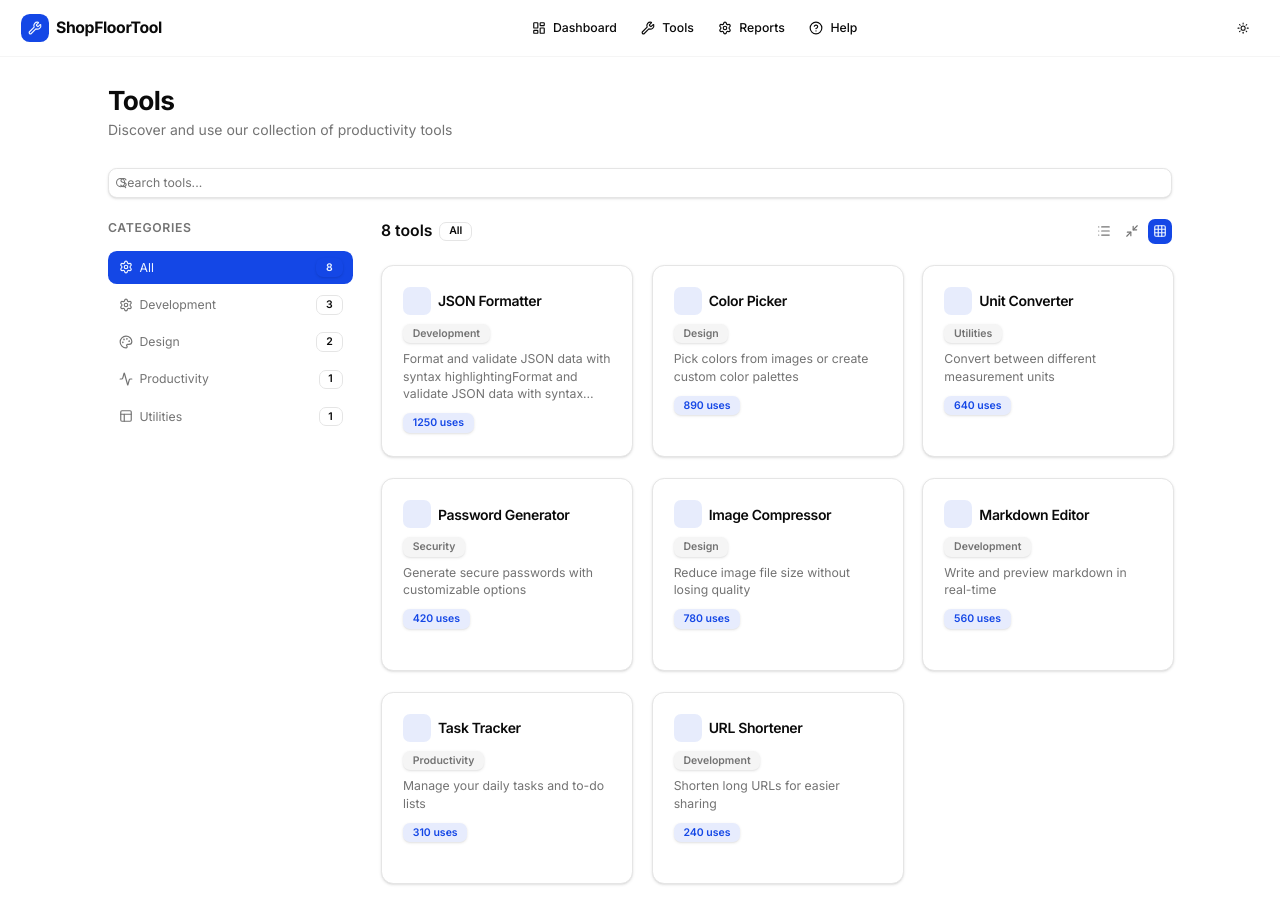
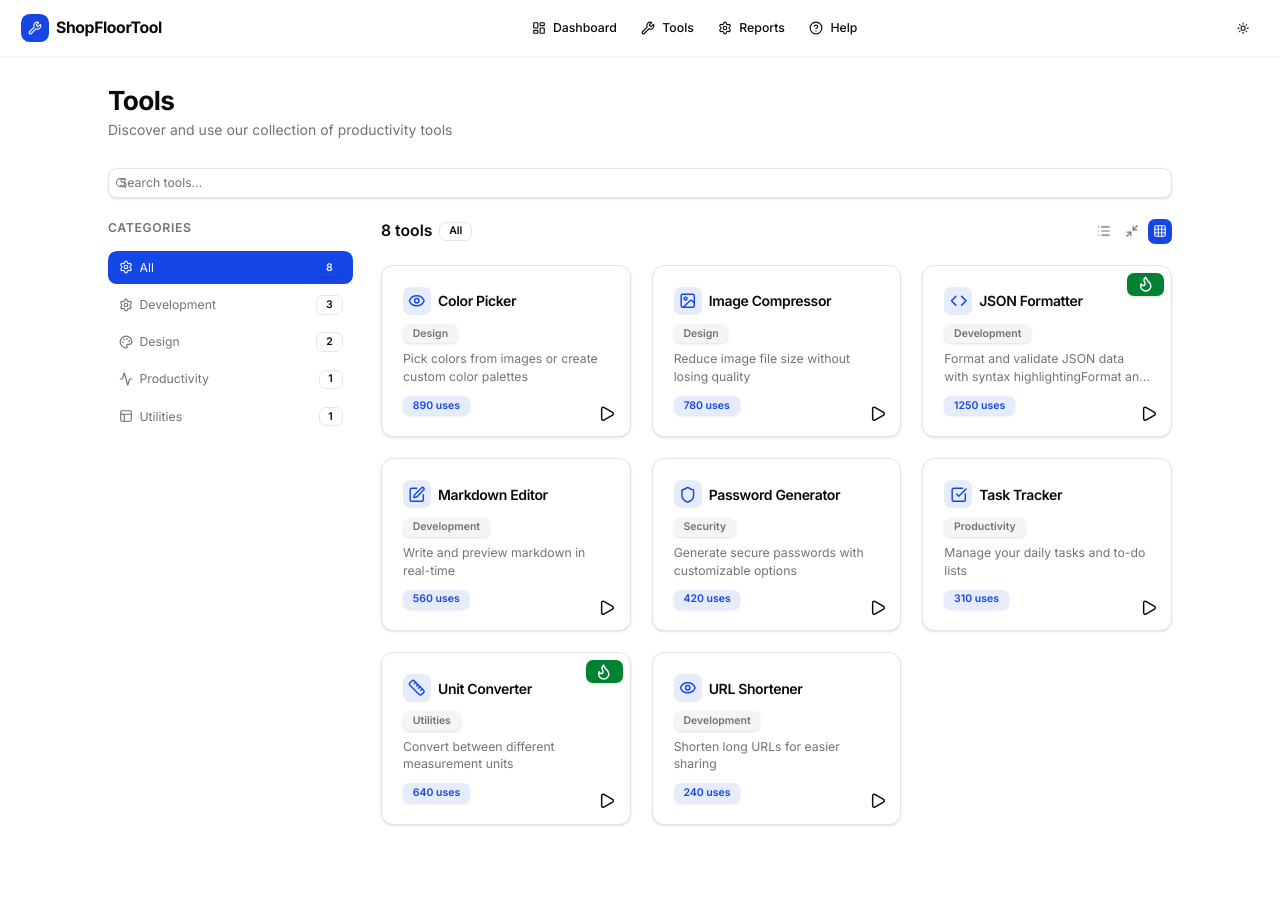
Before and after one commit to ssaisanthosh/shopfloortool, a Next.js app: page /tools in a window 1280 px wide. After the commit the page ends 857 px from the top, so only its background shows below. Built offline with nearby package versions, Linux system fonts and the light colour scheme.

Commit message:
tool card

```diff
--- a/app/tools/page.tsx
+++ b/app/tools/page.tsx
@@ -20,6 +20,9 @@ import {
   List,
   Minimize2,
   Grid,
+  SortDown,
+  LetterAZ,
+  TrendingUp,
 } from "lucide-react";
 
 interface CategoryItem {
@@ -40,6 +43,8 @@ export default function ToolsPage() {
   const [searchQuery, setSearchQuery] = useState("");
   const [selectedCategory, setSelectedCategory] = useState("All");
   const [gridLayout, setGridLayout] = useState<"1" | "2" | "3">("3");
+  const [sortBy, setSortBy] = useState<"name" | "usedCount">("name");
+  const [showSortOptions, setShowSortOptions] = useState(false);
 
   const filteredTools = useMemo(() => {
     let result = getToolsByCategory(selectedCategory);
@@ -52,8 +57,15 @@ export default function ToolsPage() {
           tool.category.toLowerCase().includes(query),
       );
     }
+    // Sort by the selected option
+    result.sort((a, b) => {
+      if (sortBy === "name") {
+        return a.name.localeCompare(b.name);
+      }
+      return b.usedCount - a.usedCount;
+    });
     return result;
-  }, [searchQuery, selectedCategory]);
+  }, [searchQuery, selectedCategory, sortBy]);
 
   const categoryCounts = useMemo(() => {
     const counts: Record<string, number> = { All: tools.length };
--- a/components/tools/tool-card.tsx
+++ b/components/tools/tool-card.tsx
@@ -1,48 +1,88 @@
-"use client";
+"use client"
 
-import Link from "next/link";
-import { Badge } from "@/components/ui/badge";
-import { Card, CardContent, CardFooter, CardHeader, CardTitle } from "@/components/ui/card";
-import { cn } from "@/lib/utils";
-import { Tool } from "@/components/tools/tools-data";
-import { LucideProps } from "lucide-react";
-import { createElement } from "react";
+import Link from "next/link"
+import { Badge } from "@/components/ui/badge"
+import {
+  Card,
+  CardContent,
+  CardFooter,
+  CardHeader,
+  CardTitle,
+} from "@/components/ui/card"
+import { cn } from "@/lib/utils"
+import { Tool } from "@/components/tools/tools-data"
+import {
+  Shield,
+  CheckSquare,
+  Code,
+  Edit,
+  Eye,
+  Flame,
+  Image,
+  Link2,
+  Ruler,
+  Play,
+  type LucideIcon,
+} from "lucide-react"
 
 interface ToolCardProps {
-  tool: Tool;
+  tool: Tool
+}
+
+// Map icon names from tools-data to lucide-react components
+const iconMap: Record<string, LucideIcon> = {
+  Eye,
+  Shield,
+  CheckSquare,
+  Code,
+  Edit,
+  Flame,
+  Image,
+  Link2,
+  Ruler,
 }
 
 export function ToolCard({ tool }: ToolCardProps) {
-  const IconComponent = createElement(tool.icon as any);
+  const IconComponent = iconMap[tool.icon] || Eye
 
   return (
     <Link href={`/tools/${tool.slug}`} className="group block">
       <Card
         className={cn(
-          "w-72 h-55 hover:border-primary/50 transition-all cursor-pointer",
+          "relative w-full cursor-pointer transition-all hover:border-primary/50"
         )}
       >
-        <CardHeader className="pb-3">
-          <div className="flex items-center justify-between mb-2">
+        {tool.new && (
+          <Badge
+            variant="new"
+            className="absolute top-2 right-2 z-10 flex items-center gap-1"
+          >
+            <Flame className="h-5 w-5" />
+          </Badge>
+        )}
+
+        <CardHeader className="pt-6 pb-3">
+          <div className="mb-2 flex items-center justify-between">
             <div className="flex items-center gap-2">
               <div className="flex h-8 w-8 items-center justify-center rounded-md bg-primary/10 text-primary">
-                {IconComponent}
+                <IconComponent className="h-5 w-5" />
               </div>
               <CardTitle className="text-base">{tool.name}</CardTitle>
             </div>
           </div>
           <div className="mb-2">
-             <Badge variant="category">{tool.category}</Badge>
+            <Badge variant="category">{tool.category}</Badge>
           </div>
 
-          <p className="text-sm text-muted-foreground line-clamp-3">
+          <p className="line-clamp-2 text-sm text-muted-foreground">
             {tool.description}
           </p>
         </CardHeader>
         <CardFooter>
-          <Badge variant="count">{tool.usedCount} uses</Badge>
+          <Badge variant="count">{tool.usedCount} uses</Badge>{" "}
+          <Play className="absolute right-4 bottom-4 z-10 flex h-5 w-5 items-center gap-1" />
         </CardFooter>
       </Card>
     </Link>
-  );
+  )
 }
--- a/components/tools/tools-data.ts
+++ b/components/tools/tools-data.ts
@@ -6,6 +6,8 @@ export interface Tool {
   category: string;
   icon: string;
   usedCount: number;
+  new?: boolean;
+  order?: number;
 }
 
 export interface Category {
@@ -30,6 +32,7 @@ export const tools: Tool[] = [
     category: "Development",
     icon: "Code",
     usedCount: 1250,
+    new: true,
   },
   {
     id: "2",
@@ -39,6 +42,7 @@ export const tools: Tool[] = [
     category: "Design",
     icon: "Eyedropper",
     usedCount: 890,
+    new: false
   },
   {
     id: "3",
@@ -48,6 +52,7 @@ export const tools: Tool[] = [
     category: "Utilities",
     icon: "Ruler",
     usedCount: 640,
+    new: true,
   },
   {
     id: "4",
@@ -57,7 +62,7 @@ export const tools: Tool[] = [
     category: "Security",
     icon: "Shield",
     usedCount: 420,
-  },
+    order: 5,},
   {
     id: "5",
     slug: "image-compressor",
--- a/components/ui/badge.tsx
+++ b/components/ui/badge.tsx
@@ -1,9 +1,9 @@
-import * as React from "react";
-import { cva, type VariantProps } from "class-variance-authority";
-import { cn } from "@/lib/utils";
+import * as React from "react"
+import { cva, type VariantProps } from "class-variance-authority"
+import { cn } from "@/lib/utils"
 
 const badgeVariants = cva(
-  "inline-flex items-center rounded-md border px-2.5 py-0.5 text-xs font-semibold transition-colors focus:outline-none focus:ring-2 focus:ring-ring focus:ring-offset-2",
+  "inline-flex items-center rounded-md border px-2.5 py-0.5 text-xs font-semibold transition-colors focus:ring-2 focus:ring-ring focus:ring-offset-2 focus:outline-none",
   {
     variants: {
       variant: {
@@ -12,29 +12,32 @@ const badgeVariants = cva(
         secondary:
           "border-transparent bg-secondary text-secondary-foreground shadow-sm hover:bg-secondary/80",
         destructive:
-          "border-transparent bg-destructive text-destructive-foreground shadow-sm hover:bg-destructive/80",
-        outline: "text-foreground border-border",
+          "text-destructive-foreground border-transparent bg-destructive shadow-sm hover:bg-destructive/80",
+        outline: "border-border text-foreground",
         ghost: "hover:bg-accent hover:text-accent-foreground",
         category:
           "border-transparent bg-muted text-muted-foreground shadow-sm hover:bg-muted/80",
         count:
           "border-transparent bg-primary/10 text-primary shadow-sm hover:bg-primary/20",
+        new:
+          "border-transparent bg-[oklab(0.53_-0.13_0.08)] text-white shadow-sm hover:bg-[oklab(0.48_-0.12_0.07)]",
       },
     },
     defaultVariants: {
       variant: "default",
     },
-  },
-);
+  }
+)
 
 interface BadgeProps
-  extends React.HTMLAttributes<HTMLDivElement>,
+  extends
+    React.HTMLAttributes<HTMLDivElement>,
     VariantProps<typeof badgeVariants> {}
 
 function Badge({ className, variant, ...props }: BadgeProps) {
   return (
     <div className={cn(badgeVariants({ variant, className }))} {...props} />
-  );
+  )
 }
 
-export { Badge, badgeVariants };
+export { Badge, badgeVariants }
```
